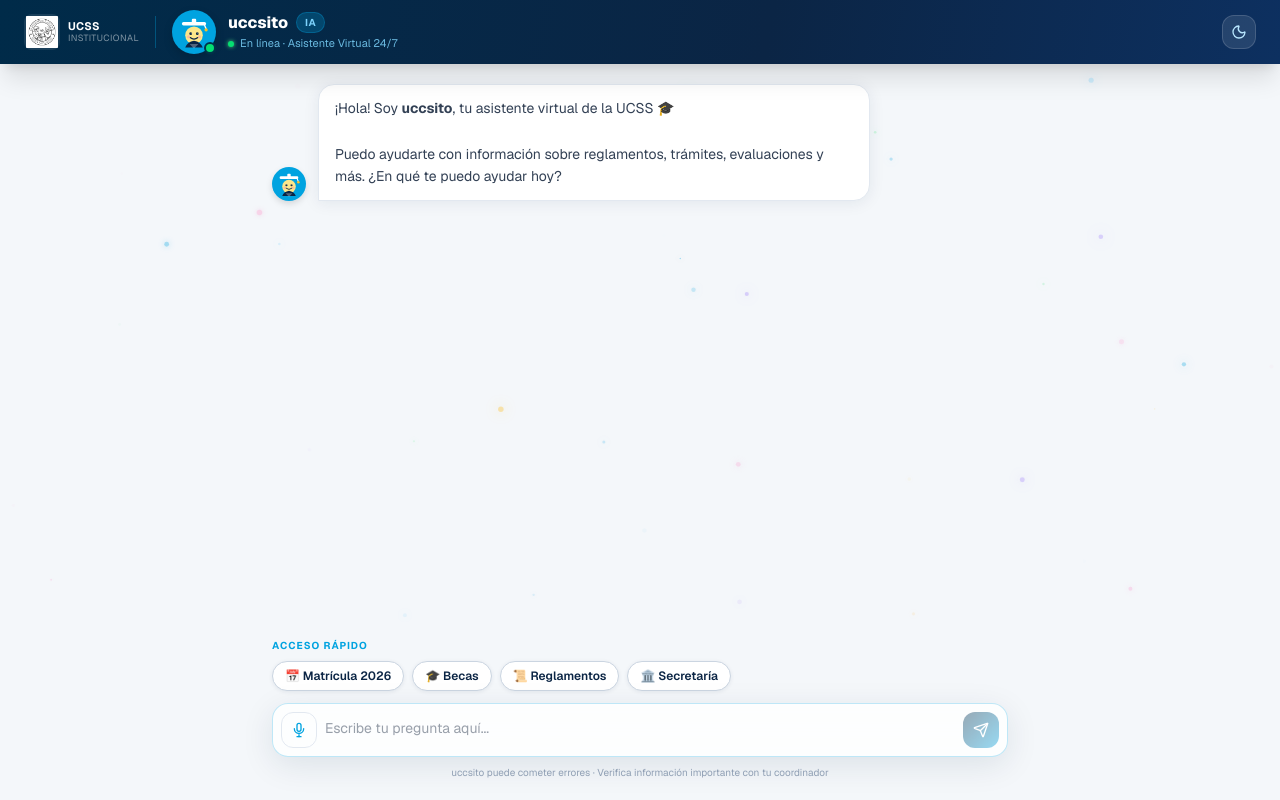
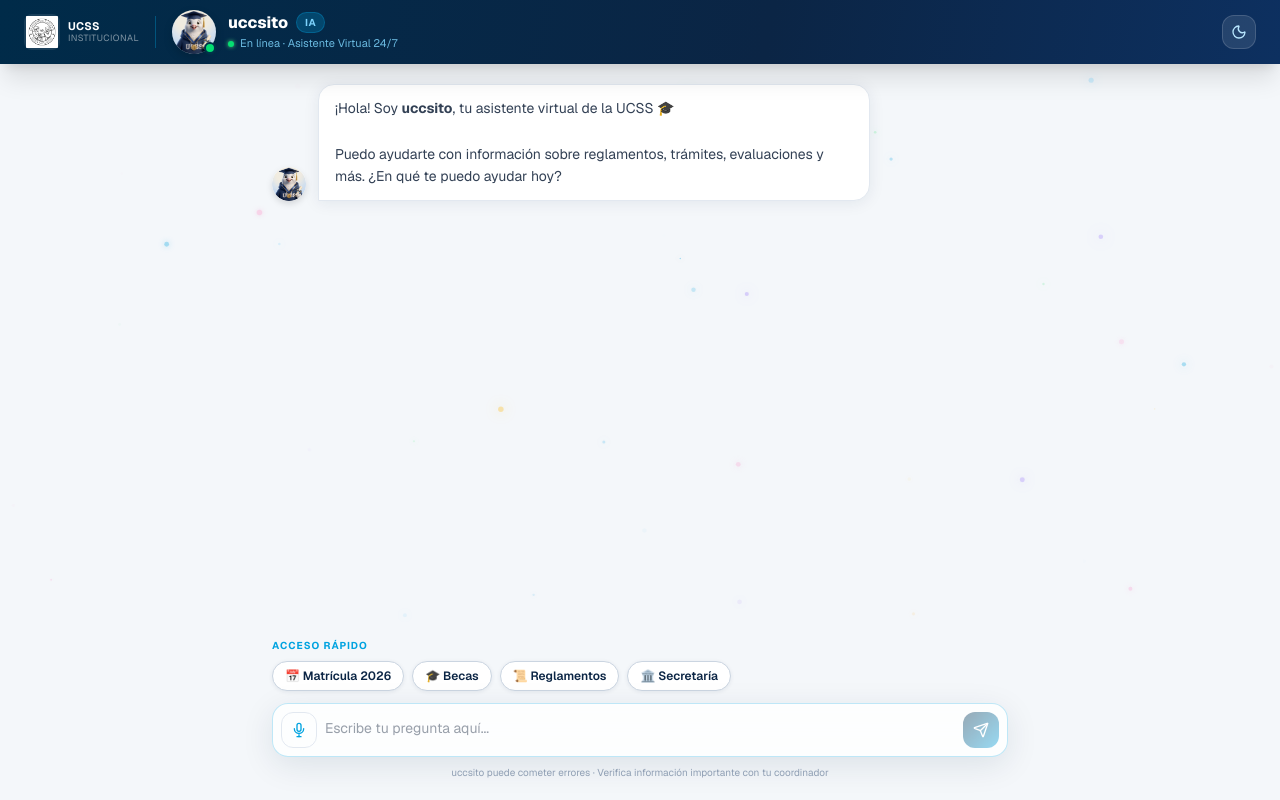
Before and after one commit to Lopezete2026100363/uccsito, a Next.js app: page /chat in a window 1280 px wide. Built offline with nearby package versions, Linux system fonts and the light colour scheme.

Commit message:
Agregado avatar oficial de la mascota Uccsito

```diff
--- a/app/(student)/chat/page.tsx
+++ b/app/(student)/chat/page.tsx
@@ -58,23 +58,13 @@
 // ── Avatar ────────────────────────────────────────────────────────────────────
 function UccsitoAvatar({ size = 40 }: { size?: number }) {
   return (
-    <svg width={size} height={size} viewBox="0 0 80 80" fill="none">
-      <circle cx="40" cy="40" r="40" fill="#00A3E0"/>
-      <rect x="18" y="22" width="44" height="6" rx="3" fill="white"/>
-      <rect x="36" y="16" width="8" height="10" rx="2" fill="white"/>
-      <line x1="58" y1="25" x2="62" y2="34" stroke="white" strokeWidth="2.5" strokeLinecap="round"/>
-      <circle cx="62" cy="36" r="3" fill="#fbbf24"/>
-      <circle cx="40" cy="46" r="16" fill="#fde68a"/>
-      <circle cx="34" cy="43" r="2.5" fill="#0B2545"/>
-      <circle cx="46" cy="43" r="2.5" fill="#0B2545"/>
-      <circle cx="35" cy="42" r="0.8" fill="white"/>
-      <circle cx="47" cy="42" r="0.8" fill="white"/>
-      <path d="M33 50 Q40 56 47 50" stroke="#0B2545" strokeWidth="2" strokeLinecap="round" fill="none"/>
-      <circle cx="30" cy="49" r="3" fill="#fca5a5" opacity="0.6"/>
-      <circle cx="50" cy="49" r="3" fill="#fca5a5" opacity="0.6"/>
-      <path d="M24 68 Q28 58 40 56 Q52 58 56 68" fill="#0B2545"/>
-      <path d="M32 62 L40 70 L48 62" fill="white" opacity="0.3"/>
-    </svg>
+    // eslint-disable-next-line @next/next/no-img-element
+    <img
+      src="/uccsito-avatar.png"
+      alt="Uccsito"
+      className="rounded-full object-cover"
+      style={{ width: size, height: size }}
+    />
   );
 }
 
```
Also changed, not shown: public/uccsito-avatar.png (added).
